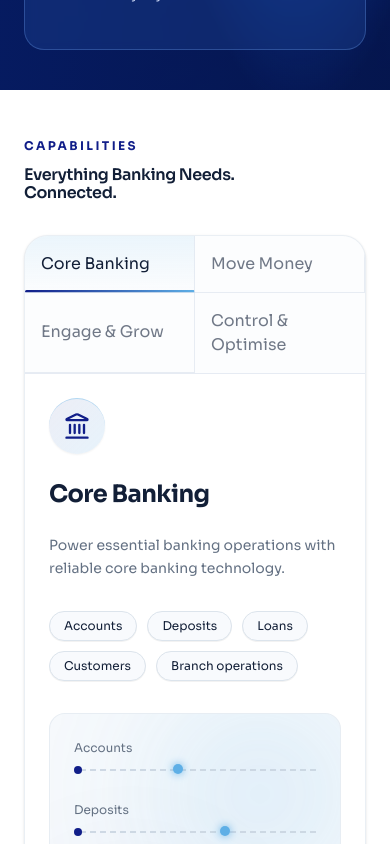
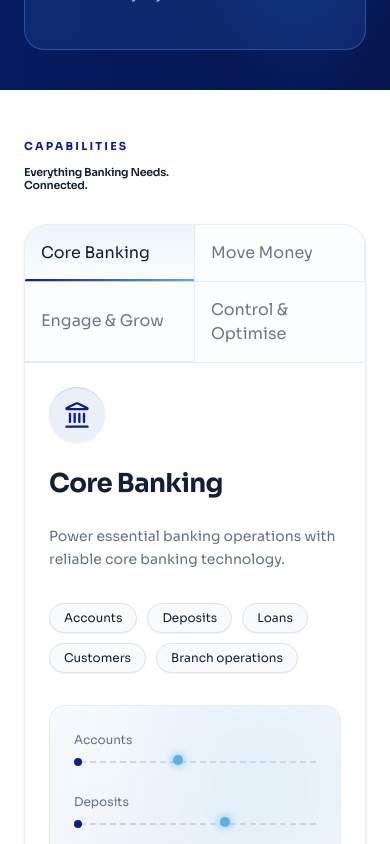
Before and after one commit to Upfinzo/list-software-UIteam, a Next.js app: page / in a window 390 px wide. Shown: the part 5120-5964 px from the top of the page. Built offline with nearby package versions, Linux system fonts and the light colour scheme.

Commit message:
fix UI issues

```diff
--- a/components/BeyondProductSection.tsx
+++ b/components/BeyondProductSection.tsx
@@ -171,10 +171,11 @@ export default function BeyondProductSection({
           {/* Main Heading */}
           <h2
             id="beyond-product-heading"
-            className="mt-3 font-bold text-white leading-[1.12]"
+            className="mt-3 font-semibold text-white leading-[1.12] text-[22px] sm:text-[24px] md:text-[36px] lg:text-[46px]"
             style={{
-              fontSize: "clamp(26px, 4vw, 42px)",
+              //  fontSize: "clamp(26px, 4vw, 42px)",
               letterSpacing: "-0.5px",
+              fontWeight: 600,
             }}
           >
             A Banking Technology Partner{" "}
@@ -318,12 +319,18 @@ export default function BeyondProductSection({
                           alignItems: "center",
                           justifyContent: "center",
                           border: "1px solid rgba(151, 188, 255, 0.42)",
-                          boxShadow: "inset 0 1px 1px rgba(190, 215, 255, 0.12)",
+                          boxShadow:
+                            "inset 0 1px 1px rgba(190, 215, 255, 0.12)",
                           flexShrink: 0,
                         }}
                       >
                         <HubIcon
-                          style={{ width: "18px", height: "18px", color: "#63c6f3", strokeWidth: 1.6 }}
+                          style={{
+                            width: "18px",
+                            height: "18px",
+                            color: "#63c6f3",
+                            strokeWidth: 1.6,
+                          }}
                         />
                       </div>
 
@@ -408,7 +415,7 @@ export default function BeyondProductSection({
                     <span
                       style={{
                         marginTop: "3px",
-                        fontSize: "9px",
+                        fontSize: "8px",
                         textTransform: "uppercase",
                         letterSpacing: "0.08em",
                         fontWeight: 500,
--- a/components/CapabilitiesSection.tsx
+++ b/components/CapabilitiesSection.tsx
@@ -7,6 +7,7 @@ import {
   Smartphone,
   SlidersHorizontal,
 } from "lucide-react";
+
 import Container from "@/components/common/Container";
 
 export type CapabilityTab = {
@@ -196,10 +197,10 @@ export default function CapabilitiesSection({
       <Container>
         {/* Header Block */}
         <div className="mb-8 md:mb-12 max-w-3xl">
-          <span className="text-xs font-bold uppercase tracking-[0.2em] text-[#111E89] mb-3 block">
+          <span className="font-bold uppercase tracking-[0.2em] text-[#111E89] mb-3 block text-[11px] ">
             CAPABILITIES
           </span>
-          <h2 className="sm:text-[42px] lg:text-[45.6px] font-semibold tracking-tight text-[#121F37] leading-[1.15]">
+          <h2 className="text-[11px] font-semibold tracking-tight text-[#121F37] leading-[1.15]">
             Everything Banking Needs.
             <br />
             Connected.
@@ -269,7 +270,7 @@ export default function CapabilitiesSection({
                     tabIndex={isActive ? 0 : -1}
                     onClick={() => handleTabClick(index)}
                     onKeyDown={(e) => handleKeyDown(e, index)}
-                    className={`flex-1 py-4 sm:py-5 px-4 sm:px-6 text-left text-sm md:text-base font-semibold transition-colors duration-200 select-none outline-none focus-visible:ring-2 focus-visible:ring-[#111E89]/40 cursor-pointer ${
+                    className={`flex-1 py-4 sm:py-5 px-4 sm:px-6 text-left md:text-base font-semibold transition-colors duration-200 select-none outline-none focus-visible:ring-2 focus-visible:ring-[#111E89]/40 cursor-pointer text-[14px] ${
                       isActive
                         ? "text-[#121F37] font-bold"
                         : "text-[#121F37]/60 hover:text-[#121F37]/90 font-medium"
@@ -315,7 +316,7 @@ export default function CapabilitiesSection({
                 </div>
 
                 {/* Title */}
-                <h3 className="text-2xl sm:text-3xl font-bold text-[#121F37] tracking-tight">
+                <h3 className="text-2xl sm:text-3xl font-bold text-[#121F37] tracking-tight text-[26px] ">
                   {activeTab.title}
                 </h3>
 
```
